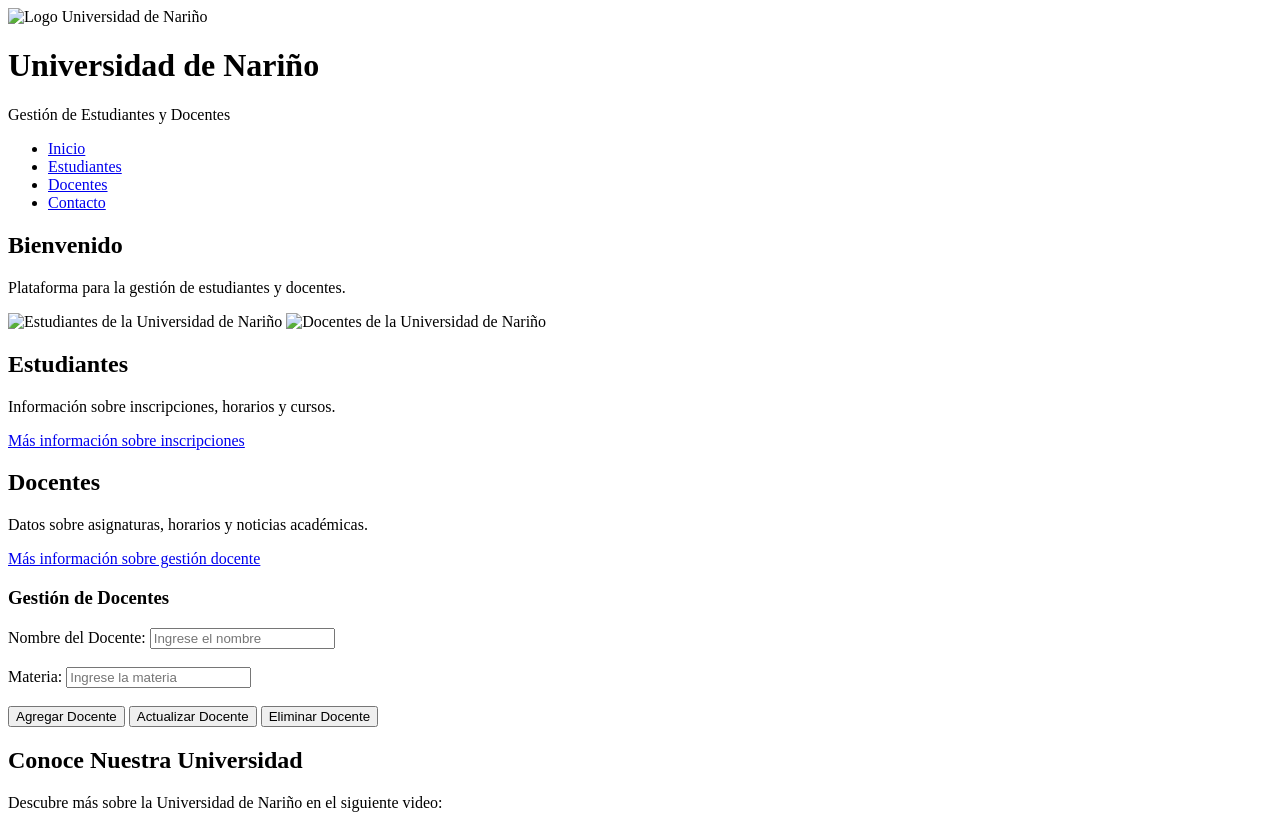
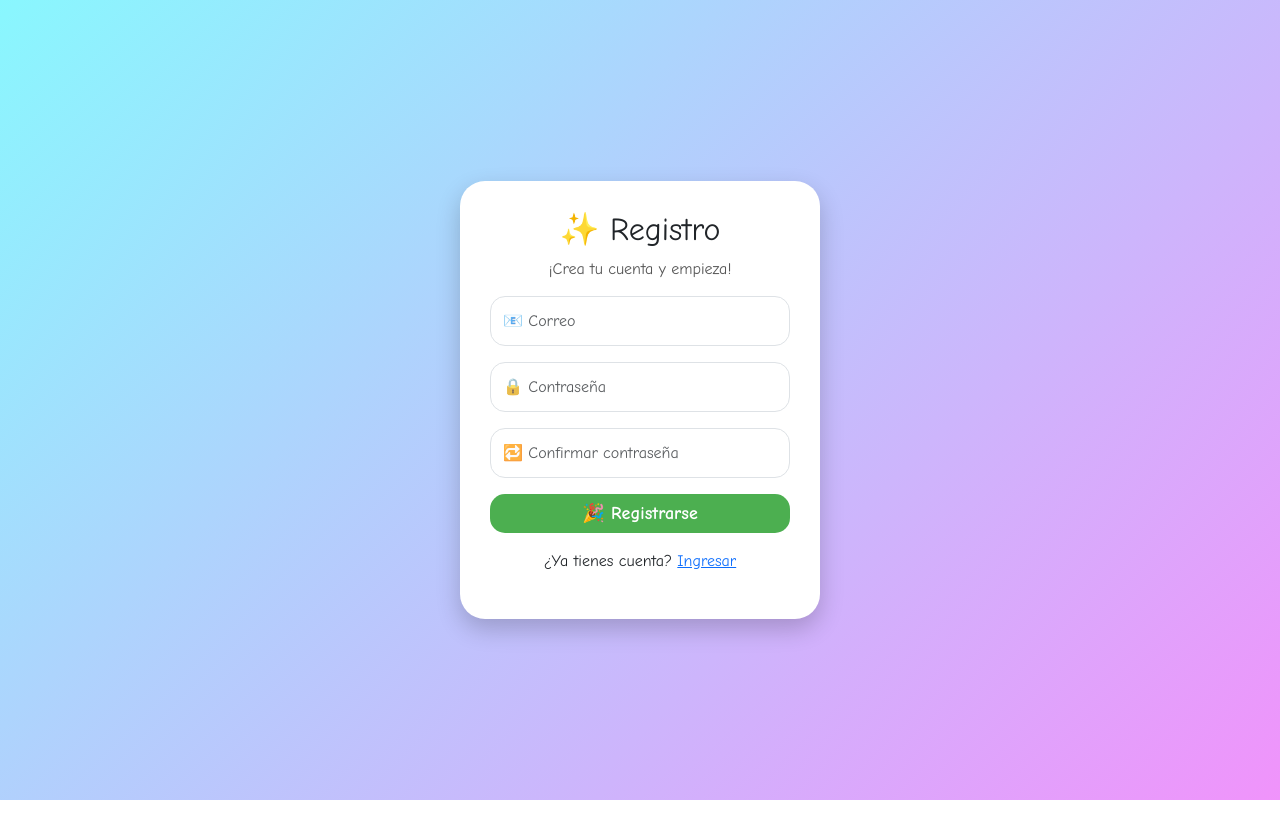
Before and after one commit to Pipe089/ProyectMathApp, a website: page register.html in a window 1280 px wide. Shown: the top 815 px of the page. Drawn offline with nearby package versions, Linux system fonts and the light colour scheme.

Commit message:
correcciones al/register

```diff
--- a/register.html
+++ b/register.html
@@ -1,89 +1,42 @@
-<!-- 1.1.	Declaración del Documento y Metadatos -->
 <!DOCTYPE html>
 <html lang="es">
+
 <head>
-<!-- Configuración de caracteres y responsividad -->
-<meta charset="UTF-8">
-<meta name="viewport" content="width=device-width, initial- scale=1.0">
-<!-- Enlace al archivo CSS -->
-<link rel="stylesheet" href="styles.css">
-<!-- Título de la Página -->
-<title>Gestión Universidad de Nariño</title>
+    <meta charset="UTF-8">
+    <title>Registro</title>
+
+    <link href="https://cdn.jsdelivr.net/npm/bootstrap@5.3.0/dist/css/bootstrap.min.css" rel="stylesheet">
+    <link rel="stylesheet" href="styles/register.css">
 </head>
 
-<!-- 1.2.	Creación del Cuerpo de la Página -->
+<body>
 
-<body>
-<!-- Aquí se incluirá el contenido visible de la página -->
- <!-- encabezado -->
-<header>
-<!-- Agrega el logo de la universidad -->
-<img src="imagenes/Logo.png" alt="Logo Universidad de Nariño" width="100">
-<!-- Título principal -->
-<h1>Universidad de Nariño</h1>
-<!-- Breve descripción -->
-<p>Gestión de Estudiantes y Docentes</p>
-</header>
-<!-- Menu de navegación -->
- <nav>
-<ul>
-<li><a href="#inicio">Inicio</a></li>
-<li><a href="#estudiantes">Estudiantes</a></li>
-<li><a href="#docentes">Docentes</a></li>
-<li><a href="#contacto">Contacto</a></li>
-</ul>
-</nav>
-<!--  seccion inicio -->
-<main>
-<section id="inicio">
-<h2>Bienvenido</h2>
-<p>Plataforma para la gestión de estudiantes y docentes.</p>
-<!-- Contenedor para imágenes con estilo Flexbox -->
-<div class="imagenes-container">
-<img src="imagenes/estudiantes.png" alt="Estudiantes de la Universidad de Nariño" width="300">
-<img src="imagenes/docentes.png" alt="Docentes de la Universidad de Nariño" width="300">
-</div>
-</section>
-<section id="estudiantes">
-<h2>Estudiantes</h2>
-<p>Información sobre inscripciones, horarios y cursos.</p>
-<!-- Enlace a más información externa -->
-<a href="https://www.udenar.edu.co/estudiante/" target="_blank">Más información sobre inscripciones</a>
-</section>
-<section id="docentes">
-<h2>Docentes</h2>
+    <div class="container d-flex justify-content-center align-items-center vh-100">
+        <div class="card-box text-center">
 
-<p>Datos sobre asignaturas, horarios y noticias académicas.</p>
-<a href="https://www.udenar.edu.co/docentes/" target="_blank">Más información sobre gestión docente</a>
-<div>
-<h3>Gestión de Docentes</h3>
-<!-- Formulario para ingresar datos de docentes -->
-<form>
-<label for="nombre-docente">Nombre del
-Docente:</label>
-<input type="text" id="nombre-docente" name="nombre-
-docente" placeholder="Ingrese el nombre"><br><br>
-<label for="materia-docente">Materia:</label>
-<input type="text" id="materia-docente" name="materia-docente" placeholder="Ingrese la materia"><br><br>
+            <h2>✨ Registro</h2>
+            <p class="subtitle">¡Crea tu cuenta y empieza!</p>
 
-<button type="button">Agregar Docente</button>
-<button type="button">Actualizar Docente</button>
-<button type="button">Eliminar Docente</button>
-</form>
-</div>
-</section>
-<section id="video">
-<h2>Conoce Nuestra Universidad</h2>
-<p>Descubre más sobre la Universidad de Nariño en el siguiente video:</p>
-<!-- Incrustar video de YouTube -->
-<iframe width="560" height="315" src="https://www.youtube.com/embed/8gPP5SvC-98?si=aWoPfOv9_5N-KH5L" title="YouTube video player" frameborder="0" allow="accelerometer; autoplay; clipboard-write; encrypted-media; gyroscope; picture-in- picture; web-share" referrerpolicy="strict-origin-when-cross-origin" allowfullscreen></iframe>
-</section>
-</main>
+            <input type="email" id="email" placeholder="📧 Correo" class="form-control mb-3">
+            <input type="password" id="password" placeholder="🔒 Contraseña" class="form-control mb-3">
+            <input type="password" id="confirm_password" placeholder="🔁 Confirmar contraseña" class="form-control mb-3">
 
-<!-- Pie de Página -->
-<footer>
-<p>&copy; 2025 Universidad de Nariño - Todos los derechos reservados</p>
-</footer>
+            <button id="btnRegister" class="btn btn-play w-100">🎉 Registrarse</button>
+
+            <p id="msg"></p>
+
+            <p class="mt-2">
+                ¿Ya tienes cuenta? <a href="login.html">Ingresar</a>
+            </p>
+
+        </div>
+    </div>
+
+    <script src="https://cdn.jsdelivr.net/npm/@supabase/supabase-js@2" defer></script>
+    <script src="js/supabase.js" defer></script>
+    <script src="js/auth.js" defer></script>
+    <script src="js/register.js" defer></script>
+
 </body>
+
 </html>
-</html>
--- a/styles/register.css
+++ b/styles/register.css
@@ -1,177 +1,60 @@
-/* Reset básico */
-* {
+body {
     margin: 0;
-    padding: 0;
-    box-sizing: border-box;
+    font-family: 'Comic Sans MS', cursive;
+    background: linear-gradient(135deg, #89f7fe, #f093fb);
 }
 
-/* Estilos generales */
-body {
-    font-family: Arial, sans-serif;
-    line-height: 1.6;
-    color: #333;
-    background-color: #f4f4f4;
-    margin: 0;
-    padding: 0;
+.card-box {
+    background: white;
+    padding: 30px;
+    border-radius: 25px;
+    width: 360px;
+    box-shadow: 0px 10px 25px rgba(0,0,0,0.2);
+    animation: bounceIn 0.8s ease;
 }
 
-/* Encabezado */
-header {
-    background-color: #228B22;
-    color: white;
-    text-align: center;
-    padding: 20px;
-}
-
-header img {
-    display: block;
-    margin: 0 auto 10px;
-}
-
-header h1 {
-    font-size: 2.5em;
-    margin-bottom: 10px;
-}
-
-header p {
-    font-size: 1.2em;
-}
-
-/* Navegación */
-nav {
-    background-color: #333;
-    padding: 10px 0;
-}
-
-nav ul {
-    list-style: none;
-    text-align: center;
-}
-
-nav ul li {
-    display: inline;
-    margin: 0 15px;
-}
-
-nav ul li a {
-    color: white;
-    text-decoration: none;
-    font-weight: bold;
-    padding: 10px 15px;
-    transition: background-color 0.3s;
-}
-
-nav ul li a:hover {
-    background-color: #228B22;
-    border-radius: 5px;
-}
-
-/* Contenido principal */
-main {
-    max-width: 1200px;
-    margin: 20px auto;
-    padding: 20px;
-    background-color: white;
-    border-radius: 8px;
-    box-shadow: 0 0 10px rgba(0,0,0,0.1);
-}
-
-section {
-    margin-bottom: 40px;
-}
-
-section h2 {
-    color: #228B22;
-    border-bottom: 2px solid #228B22;
-    padding-bottom: 10px;
-    margin-bottom: 20px;
-}
-
-section p {
+.subtitle {
+    color: #555;
     margin-bottom: 15px;
 }
 
-/* Contenedor de imágenes */
-.imagenes-container {
-    display: flex;
-    gap: 10px;
-    justify-content: center;
-    flex-wrap: wrap;
+.form-control {
+    border-radius: 15px;
+    padding: 12px;
+    font-size: 16px;
 }
 
-.imagenes-container img {
-    max-width: 100%;
-    height: auto;
-    margin: 10px;
-    border-radius: 8px;
-    box-shadow: 0 0 5px rgba(0,0,0,0.2);
+.btn-play {
+    background: #4caf50;
+    border: none;
+    border-radius: 15px;
+    font-size: 18px;
+    font-weight: bold;
+    color: white;
+    transition: 0.3s;
 }
 
-/* Formulario */
-form {
-    background-color: #f9f9f9;
-    padding: 20px;
-    border-radius: 8px;
-    margin-top: 20px;
+.btn-play:hover {
+    background: #43a047;
+    transform: scale(1.1);
 }
 
-form label {
-    display: block;
-    margin-bottom: 5px;
+#msg {
+    margin-top: 10px;
     font-weight: bold;
+    color: red;
 }
 
-form input {
-    width: 100%;
-    padding: 8px;
-    margin-bottom: 15px;
-    border: 1px solid #ccc;
-    border-radius: 4px;
-}
-
-form button {
-    background-color: #FFD700;
-    color: #333;
-    padding: 10px 15px;
-    border: none;
-    border-radius: 4px;
-    cursor: pointer;
-    margin-right: 10px;
-    transition: background-color 0.3s;
-}
-
-form button:hover {
-    background-color: #FFC107;
-}
-
-/* Video */
-iframe {
-    max-width: 100%;
-    height: auto;
-}
-
-/* Pie de página */
-footer {
-    background-color: #333;
-    color: white;
-    text-align: center;
-    padding: 10px;
-    margin-top: 20px;
-}
-
-/* Responsividad */
-@media (max-width: 768px) {
-    header h1 {
-        font-size: 2em;
+@keyframes bounceIn {
+    0% {
+        transform: scale(0.5);
+        opacity: 0;
     }
-
-    nav ul li {
-        display: block;
-        margin: 5px 0;
+    60% {
+        transform: scale(1.1);
     }
-
-    div[style*="display: flex"] {
-        flex-direction: column;
-        align-items: center;
+    100% {
+        transform: scale(1);
+        opacity: 1;
     }
 }
```
